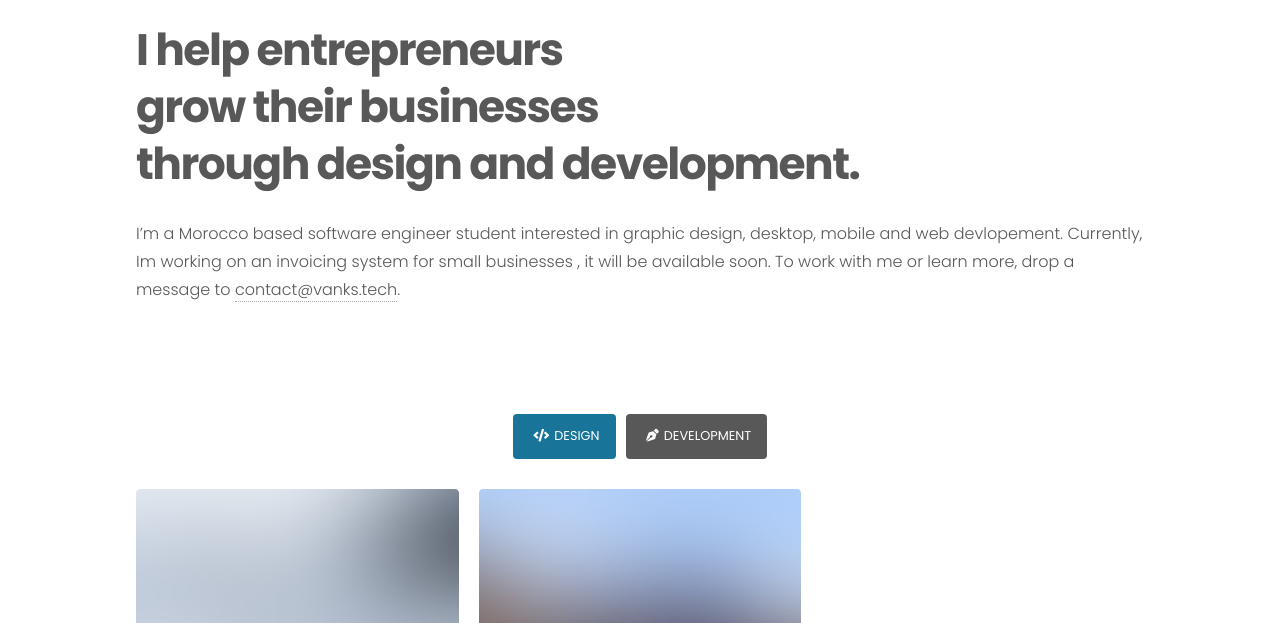
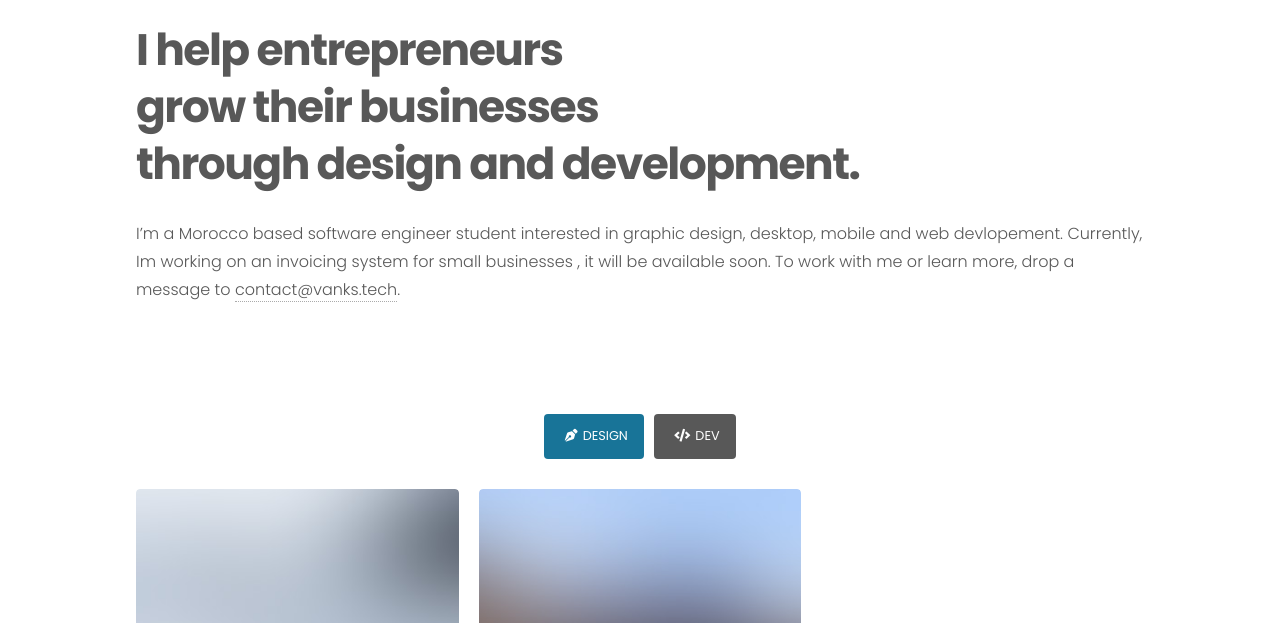
Before and after one commit to v4nks/v4nks.github.io, a plain HTML site: page index.html in a window 1280 px wide. Shown: the part 177-800 px from the top of the page. Drawn offline with Linux system fonts and the light colour scheme.

Commit message:
Update index.html

```diff
--- a/index.html
+++ b/index.html
@@ -70,8 +70,8 @@
 									Currently, Im working on an invoicing system for small businesses , it will be available soon. To work with me or learn more, drop a message to <a href="mailto:contact@vanks.tech">contact@vanks.tech</a>.</p>
 							</header>
 							<!-- Begin .type --><div class="type">
-								<button id="typeDes" class="primary active" onclick="showDesign()"><i   class="fas fa-code"></i>Design</button>
-								<button id="typeDev" class="primary" onclick="showDev()"><i   class="fas fa-pen-nib"></i>Development</button>
+								<button id="typeDes" class="primary active" onclick="showDesign()"><i   class="fas fa-pen-nib"></i>Design</button>
+								<button id="typeDev" class="primary" onclick="showDev()"><i   class="fas fa-code"></i>Dev</button>
 							</div><!-- End .type -->
 							<section class="tiles">
 								<article class="style1 dev">
```
